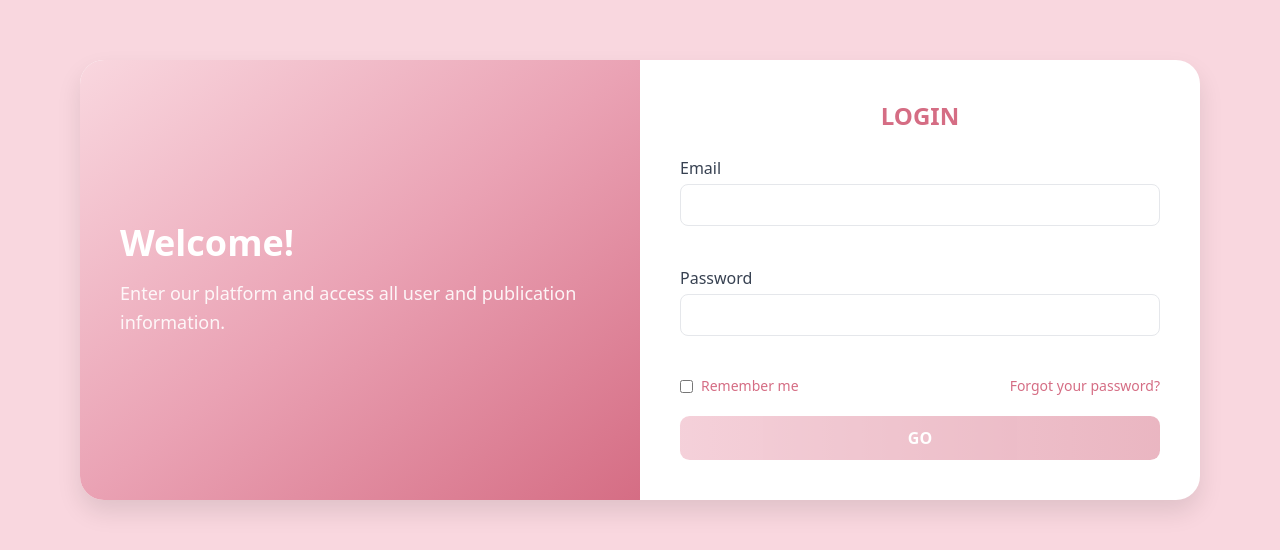
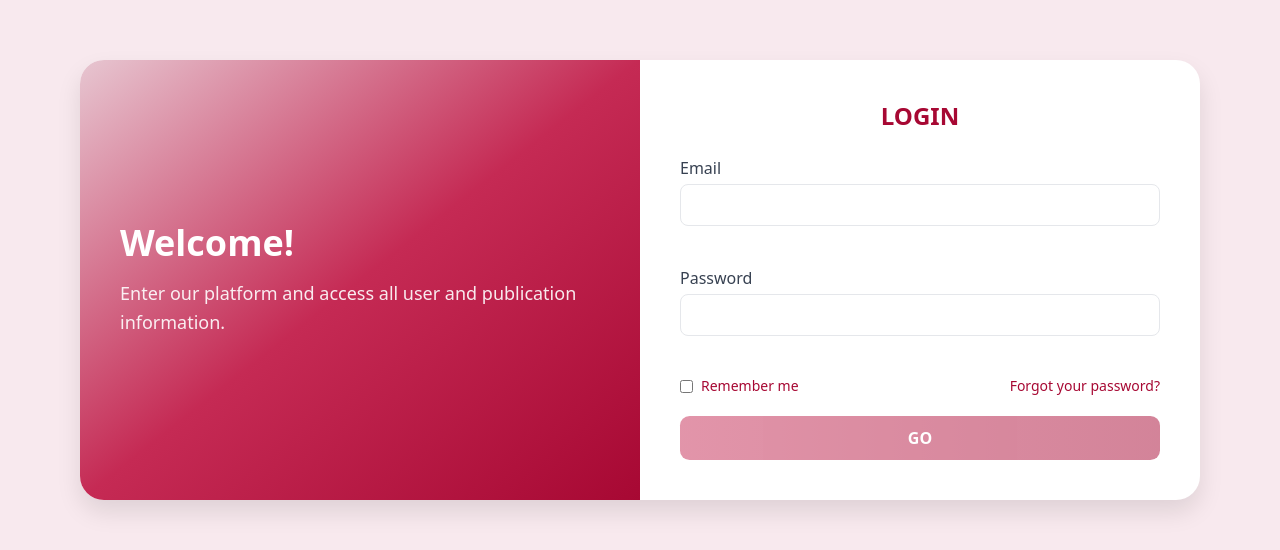
Before and after one commit to Azthirk/supervielle-app, an Angular app: page /login in a window 1280 px wide. Shown: the part 120-670 px from the top of the page. Built offline with nearby package versions, Linux system fonts and the light colour scheme.

Commit message:
CHG: styles

```diff
--- a/src/styles.scss
+++ b/src/styles.scss
@@ -7,16 +7,16 @@ body {
 }
 
 :root {
-  --color-bg: #f9d7df;
-  --color-bg-light: #fce6ec;
-  --color-primary: #d56d84;
-  --color-primary-light: #eaa2b4;
-  --color-primary-dark: #b54c6a;
-  --color-primary-lighter: #f9d7df;
-  --color-text-title: #333;
-  --color-text: #4a4a4a;
+  --color-bg: #f8e9ee;
+  --color-bg-light: #f5e3e9;
+  --color-primary: #a70833;
+  --color-primary-light: #c52a54;
+  --color-primary-dark: #7a1f41;
+  --color-primary-lighter: #e7c6d1;
+  --color-text-title: #5a0f24;
+  --color-text: #3e1f2a;
   --radius-card: 1.5rem;
-  --shadow-card: 0 4px 20px rgba(0, 0, 0, 0.08);
+  --shadow-card: 0 4px 20px rgba(122, 31, 65, 0.18);
 }
 
 
```
